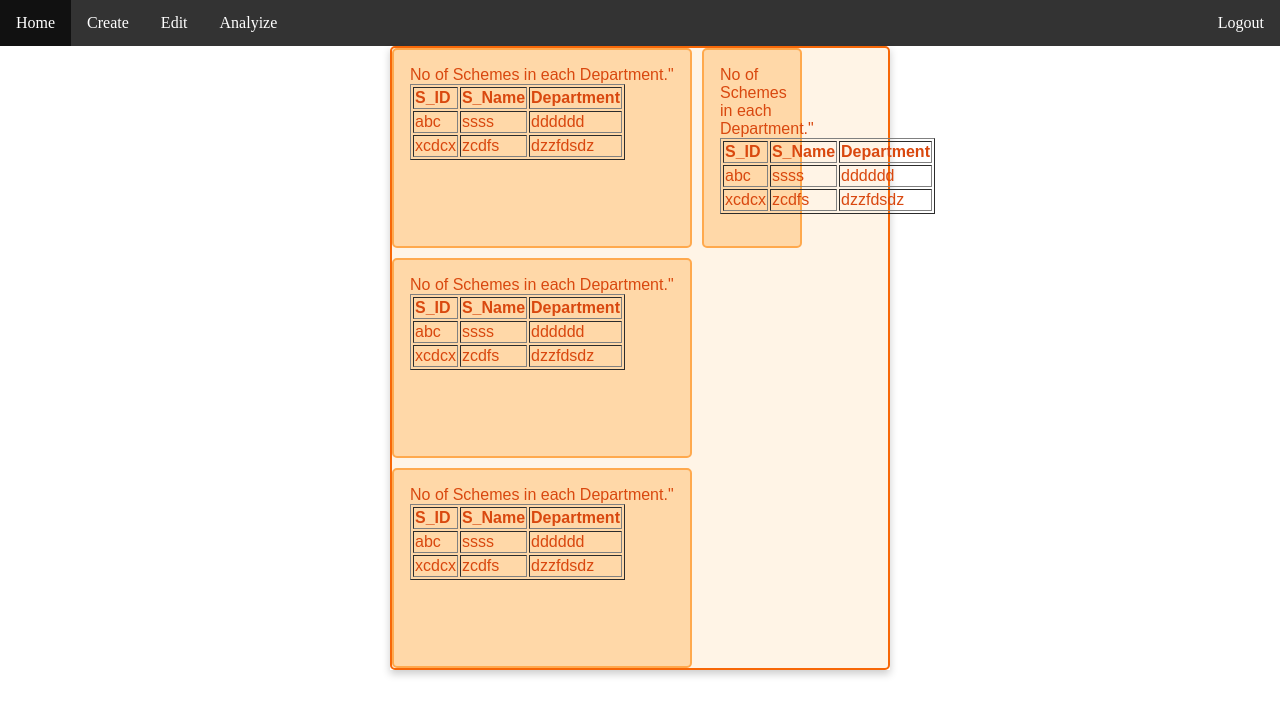
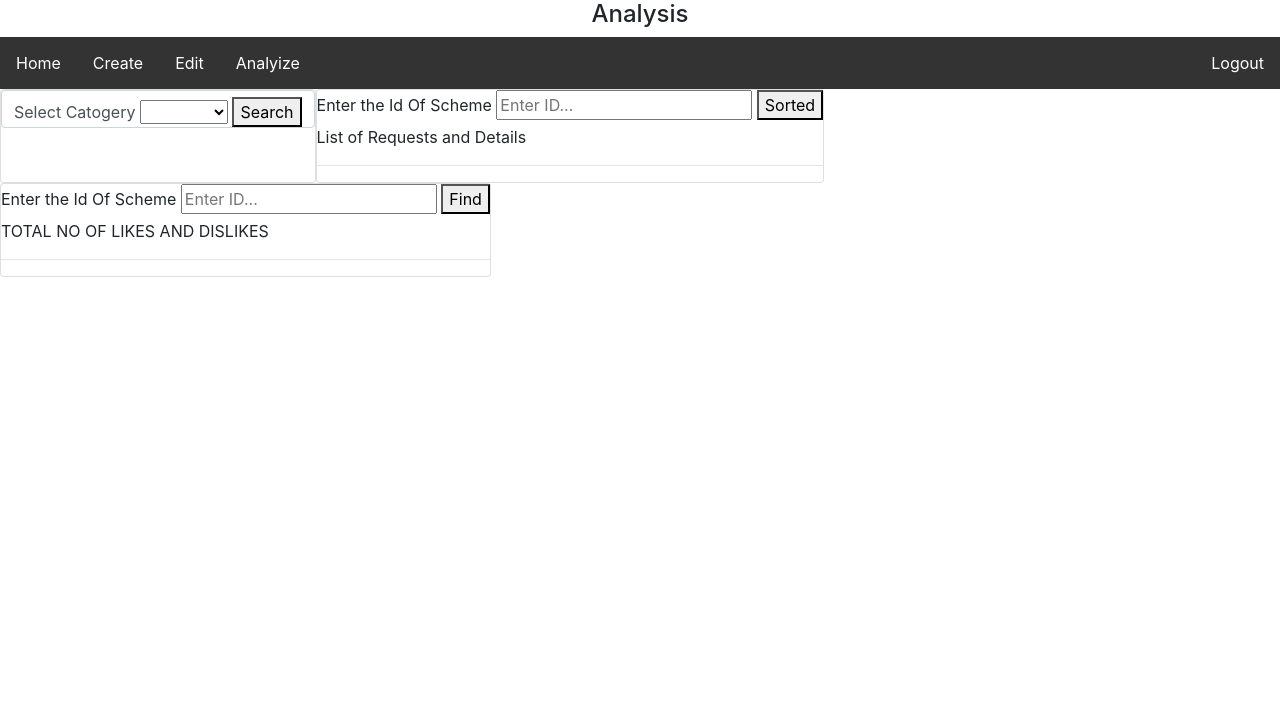
Before and after one commit to ashwinibit/SKY_HACK, a PHP site: page /subadmin/analysis.php in a window 1280 px wide. Shown: the top 716 px of the page. Run offline with PHP 8.4, Linux system fonts and the light colour scheme; data comes from the database, SQL or seed files in the repository; data that the repository does not hold is empty.

Commit message:
Update analysis.php

```diff
--- a/subadmin/analysis.php
+++ b/subadmin/analysis.php
@@ -2,194 +2,159 @@
 <html>
 <head>
 
-<style>
-    .wrapper {
-    display: grid;
-    grid-template-rows: repeat(3, 200px);
-    grid-gap: 10px;
-    grid-auto-flow: column;
-    grid-auto-columns: 300px 100px;
-}
-* {box-sizing: border-box;}
-
-.wrapper {
-    border: 2px solid #f76707;
-    border-radius: 5px;
-    background-color: #fff4e6;
-}
-
-.wrapper  div {
-    border: 2px solid #ffa94d;
-    border-radius: 5px;
-    background-color: #ffd8a8;
-    padding: 1em;
-    color: #d9480f;
-}
-
-
-.card {
-
-box-shadow: 0 4px 8px 0 rgba(0, 0, 0, 0.2);
-  max-width: 500px;
-  margin: auto;
-  text-align: left;
-  font-family: arial;
-  top:10%;
-}
-
-</style>
+<link rel="stylesheet" href="https://stackpath.bootstrapcdn.com/bootstrap/4.1.3/css/bootstrap.min.css">
 
 </head>
 <body>
+    <div class='nav-bar'><h4 align='center'>Analysis</h4></div>
  	<?php
+
 	include '../nav/navsubadmin.php';
+
     ?>
 
-    <div class="card">
-    <div class="wrapper">
+    <div  class="container-fluid row">
 
-      <div>
+      <div class='card'>
+
+							<form class='form-control' method="POST">
+                            <label for="department">Select Catogery</label>
+                            <select id="sid" name="sid">
+							<option value=""></option>
+                            <option value="All">All</option>
+                            <option value="Labour">Labour</option>
+                            <option value="Student">Student</option>
+                            <option value="Services">Services</option>
+                            </select>
+
+                    <button type="submit" class="aprovebtn" value="aprove" name="aprove" >Search</button>
+
+                </form>
+
 
         <?php
-            echo ("No of Schemes in each Department");
-        echo '."<br>';
-          $conn = mysqli_connect('localhost','root','','sky');
+           // echo ("No of Schemes in each Department");
+        //echo '."<br>';
+
+		if(isset($_POST['aprove'])){
+
+			$id=$_POST['sid'];
+          $conn = mysqli_connect('localhost','root','','anjor');
 			if($conn){
-                    $sql = "SELECT * FROM `scheme`";
+                    $sql = "SELECT count(`scheme_ID`) FROM `schemes_details` WHERE `category` ='$id'";
 
-                    //$sql = "SELECT `S_ID`,`S_Name` FROM `scheme` GROUP BY `department` ";
+                    //$sql = "SELECT count(`scheme_ID`) FROM `schemes_details`";
                     $result = $conn->query($sql);
+                    if ($result->num_rows > 0) {
+						//echo "<hr>";
+                        echo "<div border='1'>TOTAL NO OF SCHEMES</th>";
+						echo "<hr>";
+                        while($row = $result->fetch_assoc()) {
 
+							echo "<div>".$row['count(`scheme_ID`)']."</div>";
 
+                                     }
+                            echo "</div>";
 
-                    if ($result->num_rows > 0) {
-
-                        echo "<table border='1'><th>S_ID</th><th>S_Name</th><th>Department</th>";
-                        while($row = $result->fetch_assoc()) {
-                                    echo "<tr>";
-                                    echo "<td>".$row['S_ID']."</td>";
-                                    echo "<td>".$row['S_Name']."</td>";
-                                    echo "<td>".$row['department']."</td>";
-                                    echo "</tr>";
-                                     }
-                            echo "</table>";
                     }
                     else {
                         echo "0 results";
                     }
+
                     $conn->close();
 			}
-        ?>
-
-
-      </div>
-      <div>
-
-        <?php
-            echo ("No of Schemes in each Department");
-        echo '."<br>';
-          $conn = mysqli_connect('localhost','root','','sky');
-		if($conn){
-                    $sql = "SELECT * FROM `scheme`";
-
-                    //$sql = "SELECT `S_ID`,`S_Name` FROM `scheme` GROUP BY `department` ";
-                    $result = $conn->query($sql);
-
-
-
-                    if ($result->num_rows > 0) {
-
-                        echo "<table border='1'><th>S_ID</th><th>S_Name</th><th>Department</th>";
-                        while($row = $result->fetch_assoc()) {
-                                    echo "<tr>";
-                                    echo "<td>".$row['S_ID']."</td>";
-                                    echo "<td>".$row['S_Name']."</td>";
-                                    echo "<td>".$row['department']."</td>";
-                                    echo "</tr>";
-                                     }
-                            echo "</table>";
-                    }
-                    else {
-                        echo "0 results";
-                    }
-                    $conn->close();
-		}
-        ?>
-
-
-      </div>
-      <div>
-
-        <?php
-            echo ("No of Schemes in each Department");
-        echo '."<br>';
-          $conn = mysqli_connect('localhost','root','','sky');
-		if($conn){
-                    $sql = "SELECT * FROM `scheme`";
-
-                    //$sql = "SELECT `S_ID`,`S_Name` FROM `scheme` GROUP BY `department` ";
-                    $result = $conn->query($sql);
-
-
-
-                    if ($result->num_rows > 0) {
-
-                        echo "<table border='1'><th>S_ID</th><th>S_Name</th><th>Department</th>";
-                        while($row = $result->fetch_assoc()) {
-                                    echo "<tr>";
-                                    echo "<td>".$row['S_ID']."</td>";
-                                    echo "<td>".$row['S_Name']."</td>";
-                                    echo "<td>".$row['department']."</td>";
-                                    echo "</tr>";
-                                     }
-                            echo "</table>";
-                    }
-                    else {
-                        echo "0 results";
-                    }
-                    $conn->close();
-		}
-        ?>
-
-
-      </div>
-      <div>
-
-        <?php
-            echo ("No of Schemes in each Department");
-        echo '."<br>';
-          $conn = mysqli_connect('localhost','root','','sky');
-		if($conn){
-                    $sql = "SELECT * FROM `scheme`";
-
-                    //$sql = "SELECT `S_ID`,`S_Name` FROM `scheme` GROUP BY `department` ";
-                    $result = $conn->query($sql);
-
-
-
-                    if ($result->num_rows > 0) {
-
-                        echo "<table border='1'><th>S_ID</th><th>S_Name</th><th>Department</th>";
-                        while($row = $result->fetch_assoc()) {
-                                    echo "<tr>";
-                                    echo "<td>".$row['S_ID']."</td>";
-                                    echo "<td>".$row['S_Name']."</td>";
-                                    echo "<td>".$row['department']."</td>";
-                                    echo "</tr>";
-                                     }
-                            echo "</table>";
-                    }
-                    else {
-                        echo "0 results";
-                    }
-                    $conn->close();
 	}
         ?>
 
 
       </div>
 
+	  <div class='card'>
+					<form>
+
+					<label for="sid">Enter the Id Of Scheme</label>
+                    <input type="text" id="sid" name="sid" placeholder="Enter ID..."/>
+
+                    <button type="submit" class="aprovebtn" value="aprove" name="aprove" >Sorted</button>
+
+					</form>
+				<?php
+           // echo ("No of Schemes in each Department");
+        //echo '."<br>';
+
+
+				  $conn = mysqli_connect('localhost','root','','anjor');
+					if($conn){
+							$sql = "SELECT count(`d`) FROM `fb`";
+
+                    //$sql = "SELECT count(`scheme_ID`) FROM `schemes_details`";
+                    $result = $conn->query($sql);
+                    if ($result->num_rows > 0) {
+
+                        echo "<div border='1'>List of Requests and Details</th>";
+						echo "<hr>";
+                        while($row = $result->fetch_assoc()) {
+
+							echo "<div>".$row['count(`d`)']."</div>";
+
+                                     }
+                            echo "</div>";
+
+                    }
+                    else {
+                        echo "0 results";
+                    }
+
+                    $conn->close();
+			}
+
+        ?>
       </div>
+
+
+			  <div class='card'>
+					<form>
+
+					<label for="sid">Enter the Id Of Scheme</label>
+                    <input type="text" id="sid" name="sid" placeholder="Enter ID..."/>
+
+                    <button type="submit" class="aprovebtn" value="aprove" name="aprove" >Find</button>
+
+					</form>
+				<?php
+           // echo ("No of Schemes in each Department");
+        //echo '."<br>';
+
+
+				  $conn = mysqli_connect('localhost','root','','anjor');
+					if($conn){
+							$sql = "SELECT count(`t`) FROM `fbs`";
+
+                    //$sql = "SELECT count(`scheme_ID`) FROM `schemes_details`";
+                    $result = $conn->query($sql);
+                    if ($result->num_rows > 0) {
+
+                        echo "<div border='1'>TOTAL NO OF LIKES AND DISLIKES</th>";
+						echo "<hr>";
+                        while($row = $result->fetch_assoc()) {
+
+							echo "<div>".$row['count(`t`)']."</div>";
+
+                                     }
+                            echo "</div>";
+
+                    }
+                    else {
+                        echo "0 results";
+                    }
+
+                    $conn->close();
+			}
+
+        ?>
       </div>
+
+    </div>
+
 </body>
 </html>
```
Lines whose indentation alone changed are shown as unchanged.
